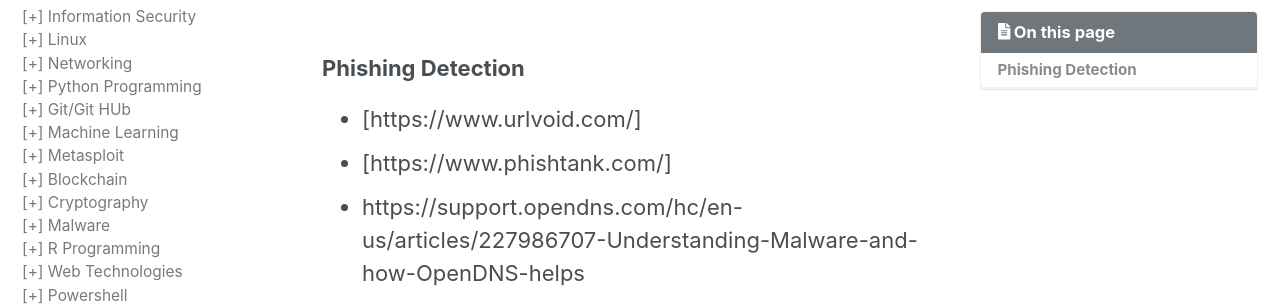
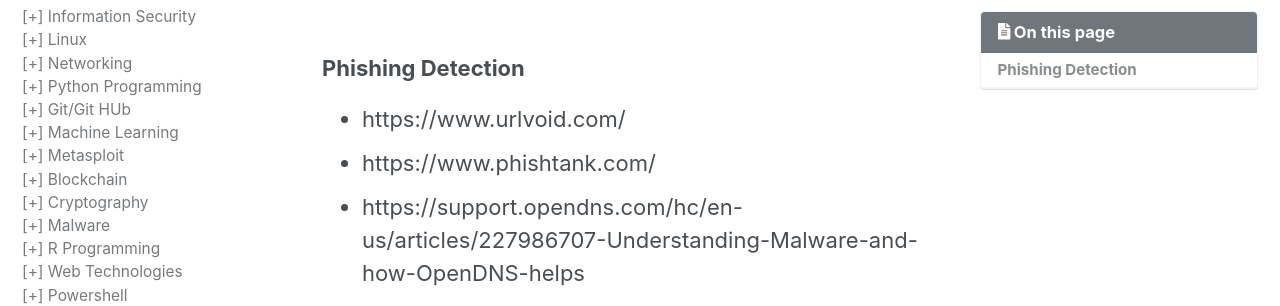
Before and after one commit to mohareti/cyberlab, a Jekyll site: the page built from _pentest/09_social-engineering.md, in a window 1280 px wide and 900 px high. Shown: the part 152-458 px from the top of the window. Built offline with Jekyll 4.4.1, drawn with Linux system fonts in a browser that asks for light colours; cached includes are drawn as plain includes; nearby versions of some CDN libraries.

```diff
--- a/_pentest/09_social-engineering.md
+++ b/_pentest/09_social-engineering.md
@@ -5,7 +5,7 @@ toc: true
 ---
 
 ### Phishing Detection
-- [https://www.urlvoid.com/]
-- [https://www.phishtank.com/]
+- https://www.urlvoid.com/
+- https://www.phishtank.com/
 - https://support.opendns.com/hc/en-us/articles/227986707-Understanding-Malware-and-how-OpenDNS-helps
 - http://www.getlinkinfo.com/
```
